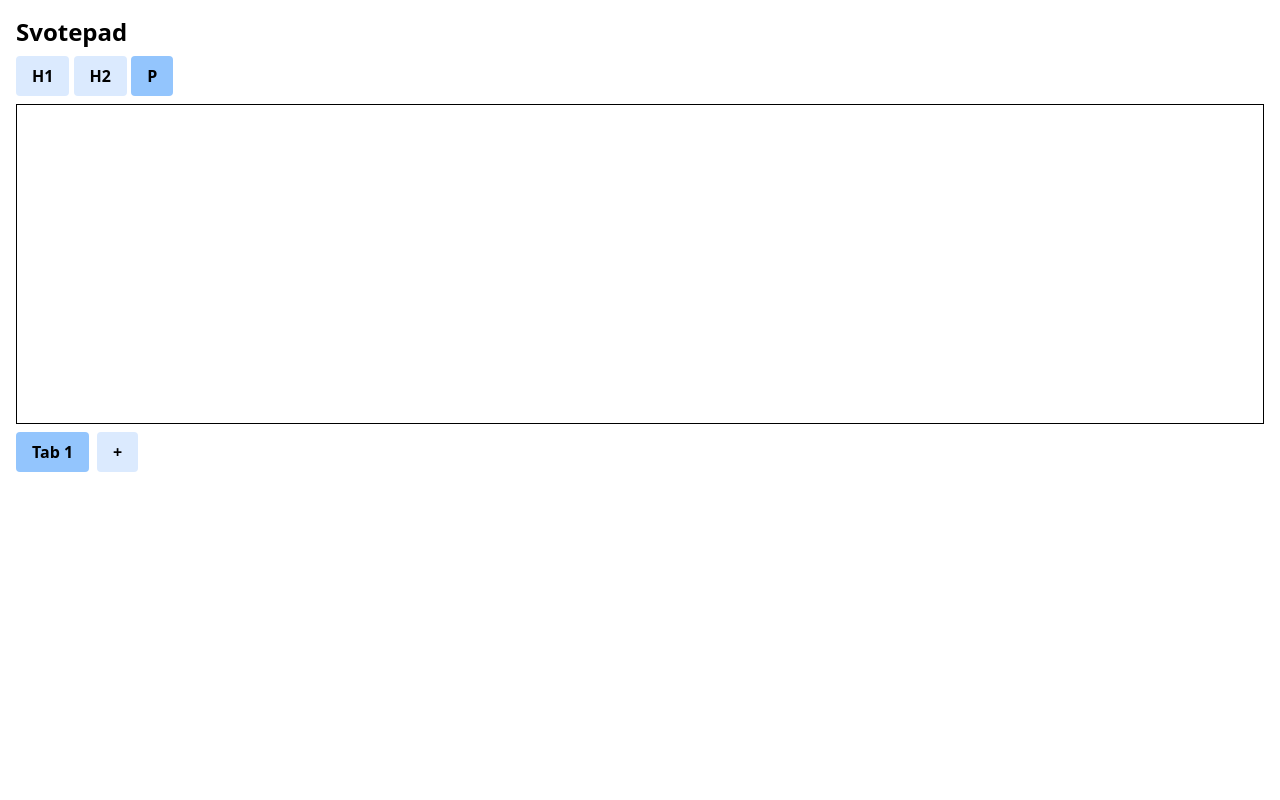
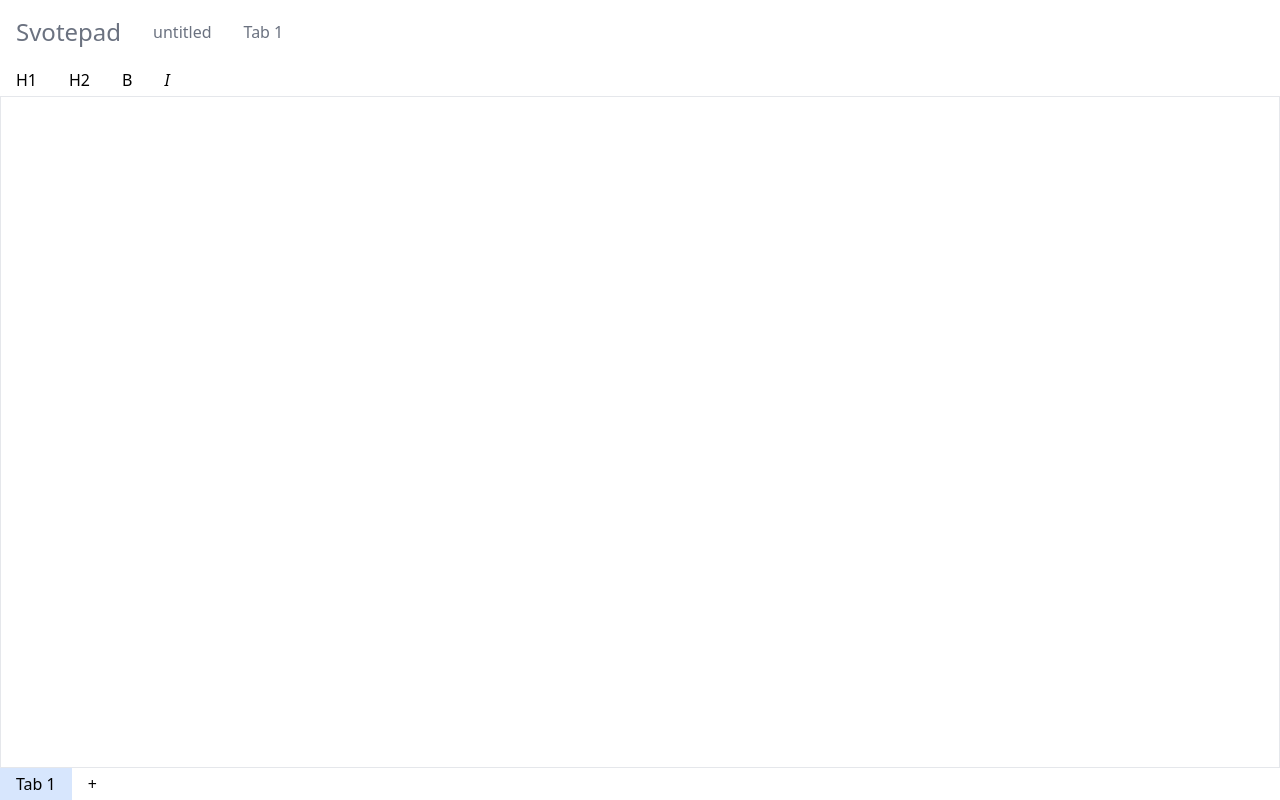
Before and after one commit to iandoesallthethings/svotepad, a SvelteKit app: page / in a window 1280 px wide. Built offline with nearby package versions, Linux system fonts and the light colour scheme.

Commit message:
Add documents and fix tabs.

```diff
--- a/src/app.html
+++ b/src/app.html
@@ -1,12 +1,17 @@
 <!DOCTYPE html>
 <html lang="en">
+
 <head>
 	<meta charset="utf-8" />
 	<link rel="icon" href="%sveltekit.assets%/favicon.png" />
+	<link rel="manifest" href="/manifest.json" />
 	<meta name="viewport" content="width=device-width" />
+
 	%sveltekit.head%
 </head>
+
 <body data-sveltekit-preload-data="hover">
 	<div style="display: contents">%sveltekit.body%</div>
 </body>
+
 </html>
--- a/src/app.postcss
+++ b/src/app.postcss
@@ -4,25 +4,29 @@
 @tailwind utilities;
 
 button {
-	@apply font-bold bg-blue-100 py-2 px-4 rounded;
+	@apply py-1 px-4 hover:bg-black/10 min-w-[32px];
+}
+
+button.active {
+	@apply !bg-blue-500/20 hover:!bg-blue-300/20;
 }
 
 h1 {
-	@apply text-2xl font-bold;
+	@apply text-2xl;
 }
 
 h2 {
-	@apply text-xl font-bold;
+	@apply text-xl;
 }
 
 h3 {
-	@apply text-lg font-bold;
+	@apply text-lg;
 }
 
 h4 {
-	@apply text-base font-bold;
+	@apply text-base;
 }
 
 h5 {
-	@apply text-sm font-bold;
+	@apply text-sm;
 }
--- /dev/null
+++ b/src/lib/Documents.ts
@@ -0,0 +1,12 @@
+import LocalStorageWritable from './localStorageWritable'
+import type { Document, Tab } from '$types'
+
+export default LocalStorageWritable<Document[]>('documents', [newDocument()], [newDocument()])
+
+export function newDocument(): Document {
+	return { name: 'untitled', tabs: [newTab()] }
+}
+
+export function newTab(): Tab {
+	return { name: '', content: '' }
+}
--- /dev/null
+++ b/src/lib/RichTextControls.svelte
@@ -0,0 +1,39 @@
+<script lang="ts">
+	import type { Editor } from '@tiptap/core'
+
+	export let editor: Editor
+</script>
+
+{#if editor}
+	<div class="flex">
+		<button
+			name="h1"
+			on:click={() => editor.chain().focus().toggleHeading({ level: 1 }).run()}
+			class:active={editor.isActive('heading', { level: 1 })}
+		>
+			H1
+		</button>
+		<button
+			name="h2"
+			on:click={() => editor.chain().focus().toggleHeading({ level: 2 }).run()}
+			class:active={editor.isActive('heading', { level: 2 })}
+		>
+			H2
+		</button>
+		<button
+			name="bold"
+			on:click={() => editor.chain().focus().toggleBold().run()}
+			class:active={editor.isActive('bold')}
+		>
+			B
+		</button>
+
+		<button
+			name="italic"
+			on:click={() => editor.chain().focus().toggleItalic().run()}
+			class:active={editor.isActive('italic')}
+		>
+			<em>I</em>
+		</button>
+	</div>
+{/if}
--- a/src/lib/TipTap.svelte
+++ b/src/lib/TipTap.svelte
@@ -2,6 +2,7 @@
 	import { onMount, onDestroy } from 'svelte'
 	import { Editor } from '@tiptap/core'
 	import StarterKit from '@tiptap/starter-kit'
+	import RichTextControls from './RichTextControls.svelte'
 
 	export let content: string = ''
 
@@ -13,49 +14,18 @@
 			element: element,
 			extensions: [StarterKit],
 			content,
-			onTransaction: () => {
-				editor = editor
-				content = editor.getHTML()
-			}
+			onTransaction: () => (content = editor.getHTML())
 		})
-	})
 
-	onDestroy(() => {
-		if (editor) editor.destroy()
+		return () => editor.destroy()
 	})
 </script>
 
-{#if editor}
-	<div>
-		<button
-			on:click={() => editor.chain().focus().toggleHeading({ level: 1 }).run()}
-			class:active={editor.isActive('heading', { level: 1 })}
-		>
-			H1
-		</button>
-		<button
-			on:click={() => editor.chain().focus().toggleHeading({ level: 2 }).run()}
-			class:active={editor.isActive('heading', { level: 2 })}
-		>
-			H2
-		</button>
-		<button
-			on:click={() => editor.chain().focus().setParagraph().run()}
-			class:active={editor.isActive('paragraph')}
-		>
-			P
-		</button>
-	</div>
-{/if}
-
-<div id="editor" bind:this={element} />
+<RichTextControls {editor} />
+<div id="editor" class="h-full" bind:this={element} />
 
 <style>
 	:global(.tiptap) {
-		@apply border border-black h-80 p-2;
-	}
-
-	button.active {
-		@apply bg-blue-300;
+		@apply border h-full px-2 py-2 ring-0;
 	}
 </style>
--- a/src/routes/+layout.svelte
+++ b/src/routes/+layout.svelte
@@ -1,5 +1,33 @@
-<script>
-	import '../app.postcss';
+<script lang="ts">
+	import '../app.postcss'
+	import { onMount } from 'svelte'
+	import documents from '$lib/Documents'
+
+	let deferredInstallEvent: Event | undefined
+
+	onMount(() => {
+		window.addEventListener('beforeinstallprompt', (event) => {
+			event.preventDefault()
+			deferredInstallEvent = event
+		})
+	})
+
+	async function install() {
+		deferredInstallEvent.prompt()
+		let choice = await deferredInstallEvent.userChoice
+		if (choice.outcome === 'accepted') {
+			// User accepted to install the application
+		} else {
+			// User dismissed the prompt
+		}
+		deferredInstallEvent = undefined
+	}
 </script>
 
-<slot />
+<main class="flex flex-col h-[100dvh]">
+	{#if deferredInstallEvent}
+		<button on:click={install}>Install</button>
+	{/if}
+
+	<slot />
+</main>
--- a/src/routes/+page.svelte
+++ b/src/routes/+page.svelte
@@ -1,35 +1,71 @@
 <script lang="ts">
 	import TipTap from '$lib/TipTap.svelte'
-	import LocalStorageWritable from '$lib/localStorageWritable'
+	import documents, { newDocument, newTab } from '$lib/Documents'
 
+	let currentDocument = 0
 	let currentTab = 0
-
-	const tabs = LocalStorageWritable<string[]>('tabs', [''], [''])
 
 	function selectTab(index: number) {
 		currentTab = index
 	}
 
-	function newTab() {
-		$tabs.push('')
-		currentTab = $tabs.length - 1
+	function createTab() {
+		$documents[currentDocument].tabs.push(newTab())
+		currentTab = $documents[currentDocument].tabs.length - 1
+	}
+
+	function removeTab(index: number) {
+		$documents[currentDocument].tabs.splice(index, 1)
+
+		if (index === currentTab) {
+			currentTab = $documents[currentDocument].tabs.length - 1
+		}
+	}
+	function renameDocument() {
+		const newName = prompt('Rename document', $documents[currentDocument].name)
+		if (newName) $documents[currentDocument].name = newName
+	}
+
+	function renameTab() {
+		const newName = prompt('Rename tab', $documents[currentDocument].tabs[currentTab].name)
+		if (newName) $documents[currentDocument].tabs[currentTab].name = newName
 	}
 </script>
 
-<main class="flex flex-col p-4 gap-2">
-	<h1>Svotepad</h1>
+<div class="text-gray-500 flex items-center">
+	<h1 class="m-0 p-4">Svotepad</h1>
 
-	{#key currentTab}
-		<TipTap bind:content={$tabs[currentTab]} />
-	{/key}
+	<button on:click={renameDocument}>
+		{$documents[currentDocument].name}
+	</button>
 
-	<div class="flex gap-2">
-		{#each $tabs as _, index}
-			<button class:bg-blue-300={index === currentTab} on:click={() => selectTab(index)}>
+	<button on:click={renameTab}>
+		{$documents[currentDocument].tabs[currentTab].name || 'Tab ' + (currentTab + 1)}
+	</button>
+</div>
+
+{#key currentTab}
+	<TipTap bind:content={$documents[currentDocument].tabs[currentTab].content} />
+{/key}
+
+<div class="flex">
+	{#each $documents[currentDocument].tabs as _, index}
+		<button
+			class="whitespace-nowrap group"
+			class:active={index === currentTab}
+			on:click={() => selectTab(index)}
+		>
+			{#if $documents[currentDocument].tabs[index].name}
+				{$documents[currentDocument].tabs[index].name}
+			{:else}
 				Tab {index + 1}
-			</button>
-		{/each}
+			{/if}
 
-		<button on:click={newTab}>+</button>
-	</div>
-</main>
+			<!-- {#if $documents[currentDocument].tabs.length > 1}
+				<button class="p-0 hidden group-hover:inline" on:click={() => removeTab(index)}> x </button>
+			{/if} -->
+		</button>
+	{/each}
+
+	<button on:click={createTab}>+</button>
+</div>
--- /dev/null
+++ b/src/service-worker.js
@@ -0,0 +1,61 @@
+import { build, files, prerendered, version } from '$service-worker'
+
+const worker = self
+const FILES = `cache-${version}`
+
+const toCache = [...build, ...files, ...prerendered]
+const staticAssets = new Set(toCache)
+
+// On installation cache all files to the new cache
+worker.addEventListener('install', (event) => {
+	event.waitUntil(
+		caches
+			.open(FILES)
+			.then((cache) => cache.addAll(toCache))
+			.then(() => worker.skipWaiting())
+	)
+})
+
+// On activation delete all older caches
+worker.addEventListener('activate', (event) => {
+	event.waitUntil(
+		caches.keys().then(async (keys) => {
+			for (const key of keys) if (key !== FILES) await caches.delete(key)
+		})
+	)
+})
+
+async function fetchAndCache(request) {
+	const cache = await caches.open(FILES)
+
+	try {
+		const response = await fetch(request)
+		cache.put(request, response.clone())
+		return response
+	} catch (err) {
+		const response = await cache.match(request)
+		if (response) return response
+		throw err
+	}
+}
+
+worker.addEventListener('fetch', (event) => {
+	// Cache only GET requests
+	if (event.request.method !== 'GET' || event.request.headers.has('range')) return
+
+	const url = new URL(event.request.url)
+	const isHttp = url.protocol.startsWith('http')
+	const isDevServerRequest =
+		url.hostname === self.location.hostname && url.port !== self.location.port
+	const isStaticAsset = url.host === self.location.host && staticAssets.has(url.pathname)
+	const skipBecauseUncached = event.request.cache === 'only-if-cached' && !isStaticAsset
+
+	// Clean the urls from query string and fragments
+	// Otherwise we won't have the exact pages in memory
+	url.search = ''
+	url.fragment = ''
+	const cleanRequest = new Request(url)
+
+	if (isHttp && !isDevServerRequest && !skipBecauseUncached)
+		event.respondWith((isStaticAsset && caches.match(cleanRequest)) || fetchAndCache(cleanRequest))
+})
```
Also changed, not shown: src/types.ts (+10 -0 lines), static/manifest.json (added). Lines whose indentation alone changed are shown as unchanged.
